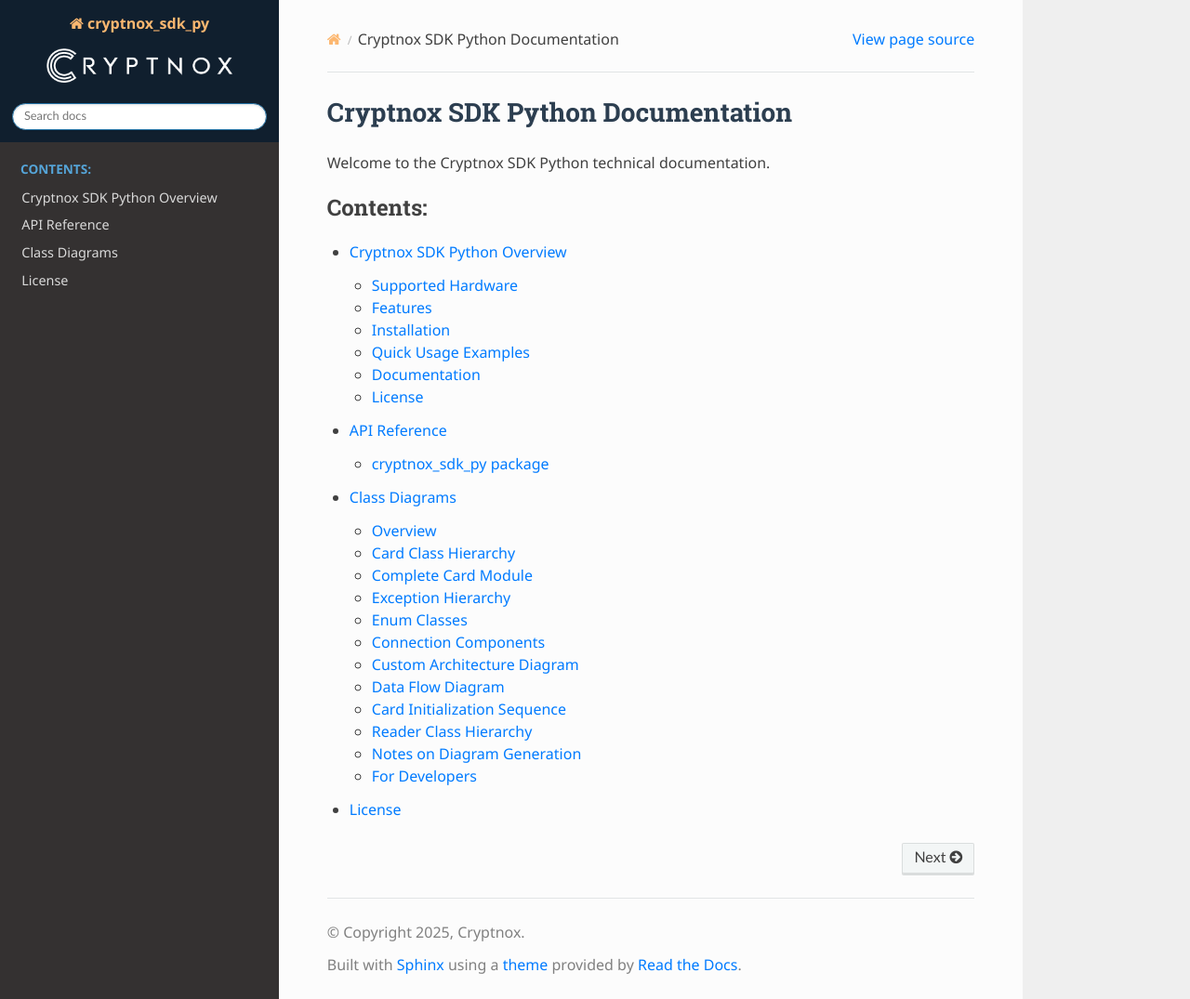
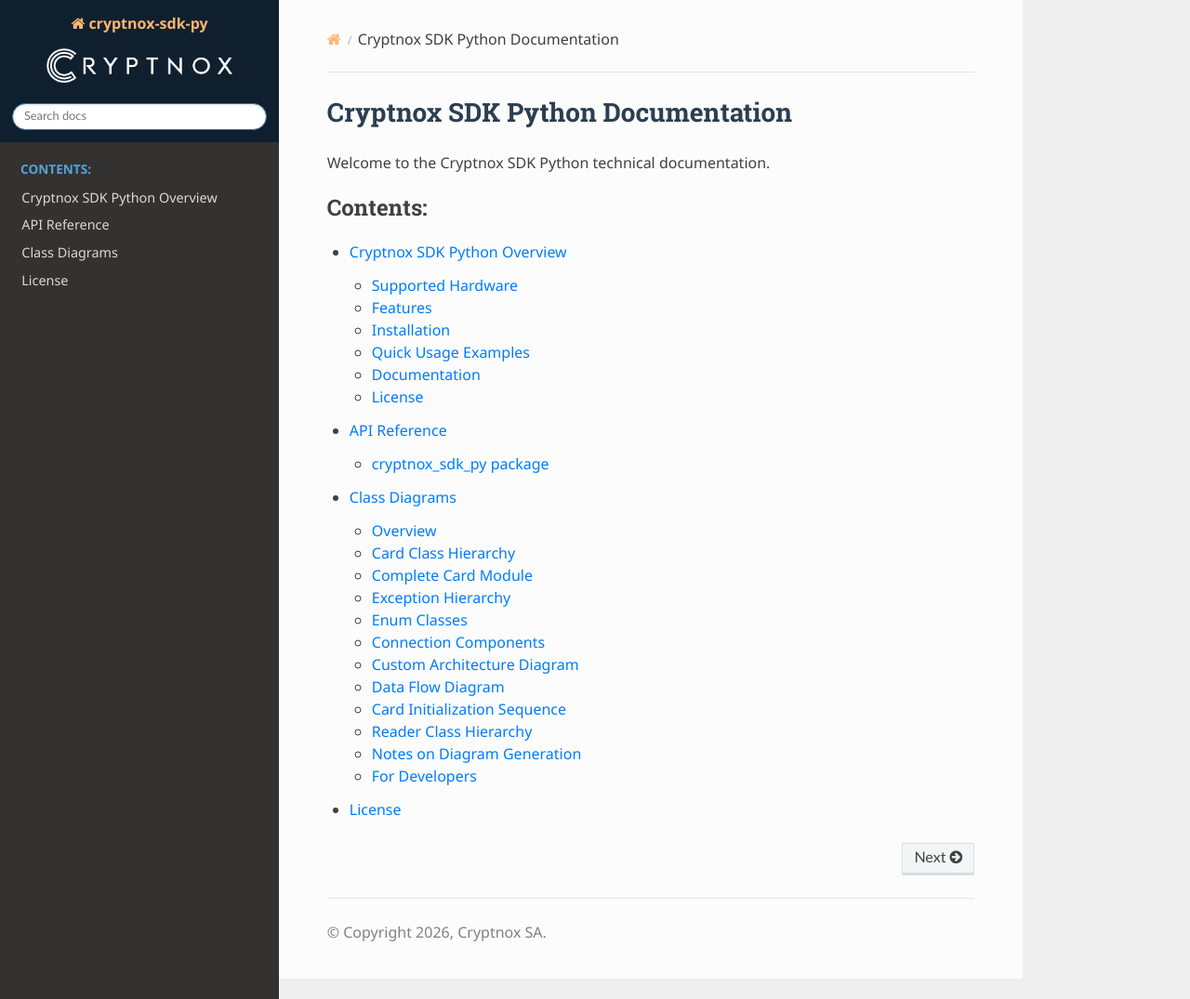
Before and after one commit to Cryptnox-Software/cryptnoxpy, a Sphinx documentation site: the page built from docs/index.rst, in a window 1280 px wide and 1075 px high. Shown: the whole window at 93% size. Built offline with Sphinx 7.4.7 and the Read the Docs theme 3.1.0, drawn with Linux system fonts in a browser that asks for light colours.

Commit message:
Update docs configuration with SEO meta tags, favicon, and project details

```diff
--- a/docs/conf.py
+++ b/docs/conf.py
@@ -10,8 +10,8 @@
 import sys
 sys.path.insert(0, os.path.abspath(".."))
 
-project = 'cryptnox_sdk_py'
-copyright = '2025, Cryptnox'
+project = 'cryptnox-sdk-py'
+copyright = '2026, Cryptnox SA'
 author = 'Cryptnox'
 release = '1.0'
 
@@ -116,6 +116,25 @@
     'color': 'black',
 }
 
+# -- SEO meta tags -----------------------------------------------------------
+
+html_baseurl = 'https://cryptnox.github.io/cryptnox-sdk-py/'
+
+html_meta = {
+    'description': (
+        'Cryptnox SDK for Python — Python library for communicating'
+        ' with Cryptnox smartcards. Card management, key derivation,'
+        ' signing, secure channel, and authentication.'
+    ),
+    'keywords': (
+        'Cryptnox, SDK, Python, smartcard, JavaCard, APDU,'
+        ' secure channel, BIP32, ECDSA, key derivation,'
+        ' cryptocurrency, NFC, pyscard, pip'
+    ),
+    'author': 'Cryptnox',
+    'robots': 'index, follow, max-snippet:-1, max-video-preview:-1, max-image-preview:large',
+}
+
 # -- Options for HTML output -------------------------------------------------
 # https://www.sphinx-doc.org/en/master/usage/configuration.html#options-for-html-output
 
@@ -124,6 +143,7 @@
 
 # Logo configuration
 html_logo = "_static/cryptnox-logo.png"
+html_favicon = "_static/favicon.png"
 
 # Custom CSS and JS
 html_css_files = [
@@ -136,7 +156,7 @@
 
 # Theme options
 html_theme_options = {
-    'analytics_id': '',  # Provided by Google Analytics
+    'analytics_id': 'GT-PJ7HDFB',
     'logo_only': False,
     'prev_next_buttons_location': 'bottom',
     'style_external_links': False,
@@ -149,3 +169,8 @@
     'includehidden': True,
     'titles_only': False
 }
+
+# Sitemap / SEO
+html_show_sourcelink = False
+html_copy_source = False
+html_show_sphinx = False
```
Also changed, not shown: docs/_static/favicon.png (added).
